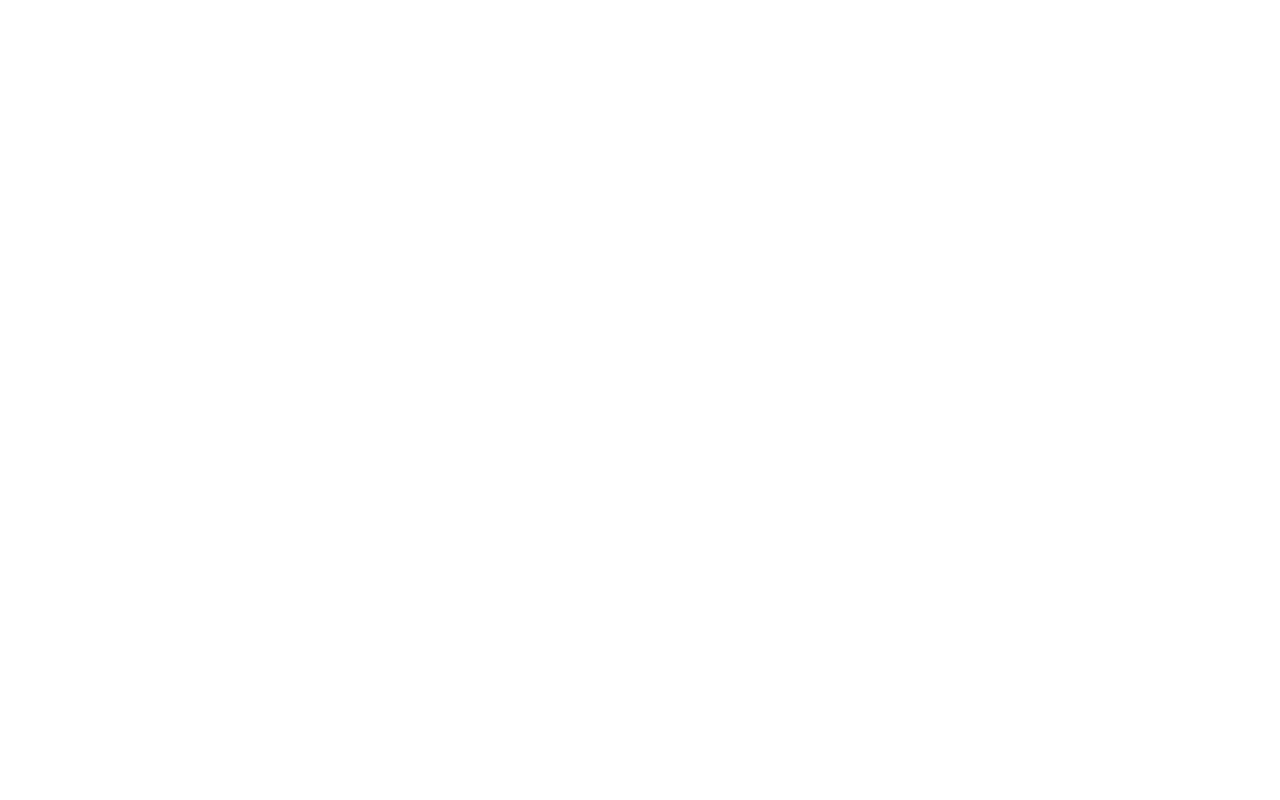
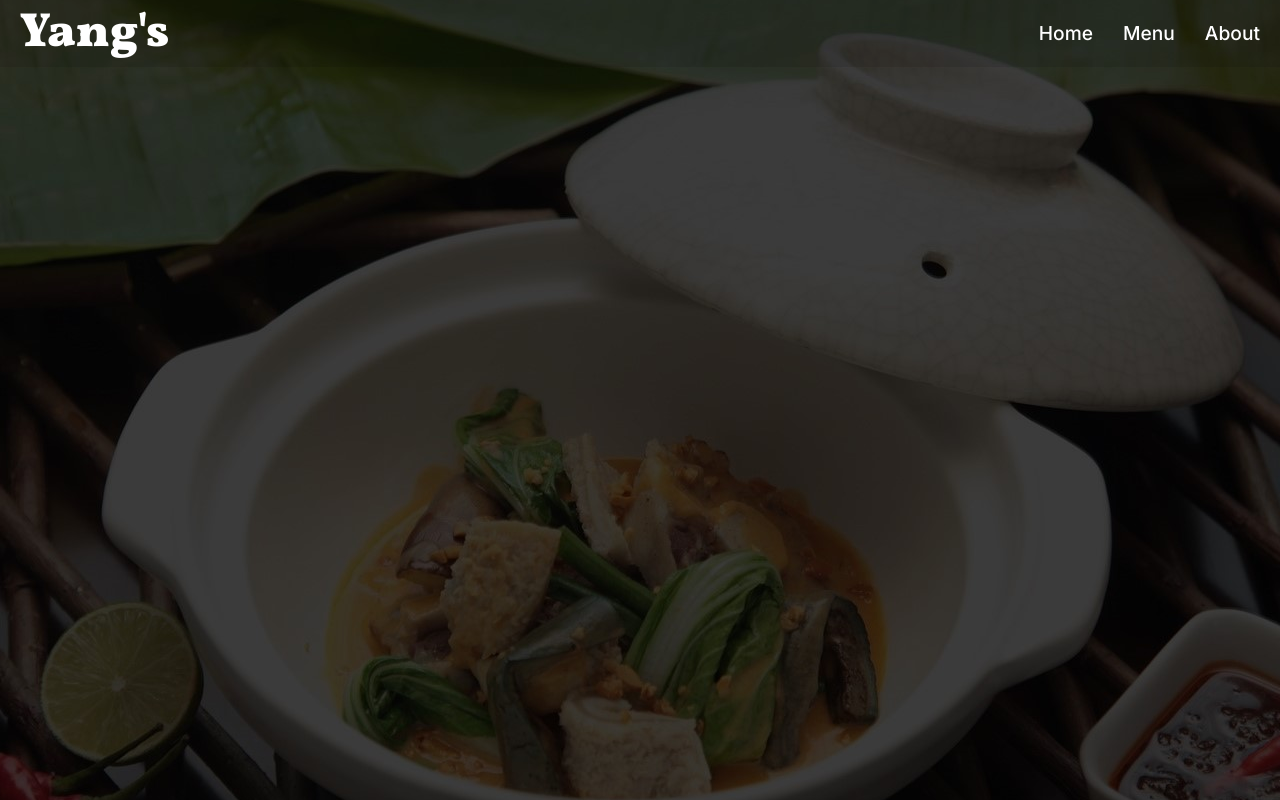
Before and after one commit to villiamrose/odin-restaurant, a website built with webpack: page src/index.html in a window 1280 px wide. Built offline with nearby package versions, Linux system fonts and the light colour scheme.

Commit message:
Setup initial page layout and elements

```diff
--- a/package.json
+++ b/package.json
@@ -19,7 +19,9 @@
   },
   "homepage": "https://github.com/villiamrose/odin-restaurant#readme",
   "devDependencies": {
+    "css-loader": "^6.7.3",
     "html-webpack-plugin": "^5.5.0",
+    "style-loader": "^3.3.2",
     "webpack": "^5.77.0",
     "webpack-cli": "^5.0.1",
     "webpack-dev-server": "^4.13.2"
--- a/src/index.html
+++ b/src/index.html
@@ -7,6 +7,16 @@
   <title>Yang's</title>
 </head>
 <body>
-  <div id="content"></div>
+  <div id="content">
+    <div class="header">
+      <p class="logo">Yang's</p>
+      <ul class="nav">
+        <li>Home</li>
+        <li>Menu</li>
+        <li>About</li>
+      </ul>
+    </div>
+    <div class="main"></div>
+  </div>
 </body>
 </html>
--- a/src/index.js
+++ b/src/index.js
@@ -1 +1,3 @@
+import './style.css';
+
 console.log('Hi there!');
--- /dev/null
+++ b/src/style.css
@@ -0,0 +1,63 @@
+@import url('https://fonts.googleapis.com/css?family=Inter:500');
+@import url('https://fonts.googleapis.com/css?family=Vollkorn:900');
+
+:root {
+  --header: rgba(0, 0, 0, 0.1);
+  --main: rgb(144, 238, 144);
+  --nav-highlight: rgb(255, 255, 255);
+  --transparent: rgba(0, 0, 0, 0);
+}
+
+* {
+  box-sizing: border-box;
+  margin: 0;
+  padding: 0;
+}
+
+#content {
+  font-family: 'Inter', sans-serif;
+  display: grid;
+  height: 100vh;
+  grid-template-rows: 1fr;
+  grid-template-columns: 1fr;
+  grid-template-areas:
+    "main";
+}
+
+.header {
+  background-color: var(--header);
+  position: absolute;
+  width: 100%;
+  display: flex;
+  color: white;
+  padding: 0px 20px;
+  align-items: center;
+}
+
+.logo {
+  font-family: 'Vollkorn', serif;
+  font-size: 3rem;
+}
+
+.nav {
+  display: flex;
+  margin-left: auto;
+  list-style: none;
+  gap: 30px;
+  font-size: 1.2rem;
+}
+
+.nav li {
+  cursor: pointer;
+  border-bottom: 2px solid var(--transparent);
+}
+
+.nav li:hover {
+  border-bottom: 2px solid var(--nav-highlight);
+}
+
+.main {
+  background: url('./main-bg.jpg');
+  background-position: center;
+  grid-area: main;
+}
--- a/webpack.config.js
+++ b/webpack.config.js
@@ -25,5 +25,13 @@ module.exports = {
   ],
   optimization: {
     runtimeChunk: 'single'
+  },
+  module: {
+    rules: [
+      {
+        test: /\.css$/i,
+        use: ['style-loader', 'css-loader']
+      }
+    ]
   }
 };
```
Also changed, not shown: src/main-bg.jpg (added), 1 other file.
